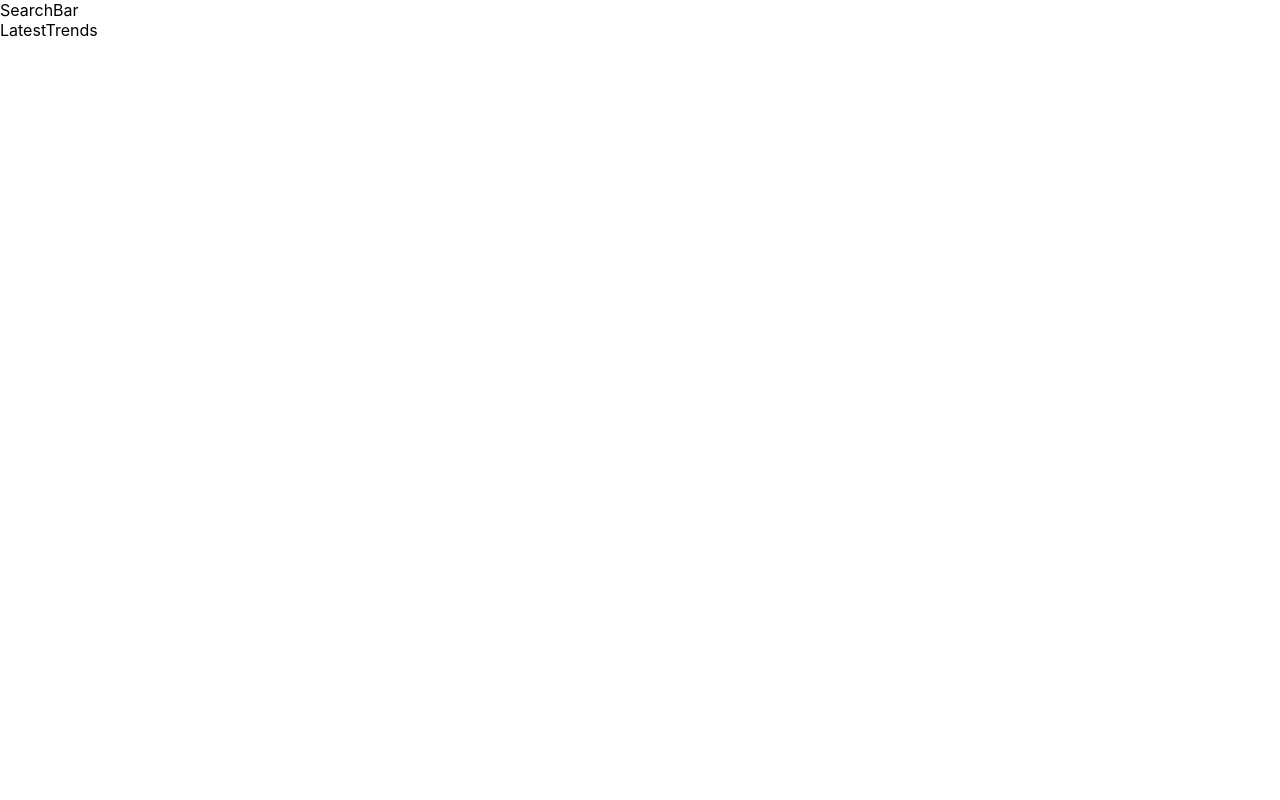
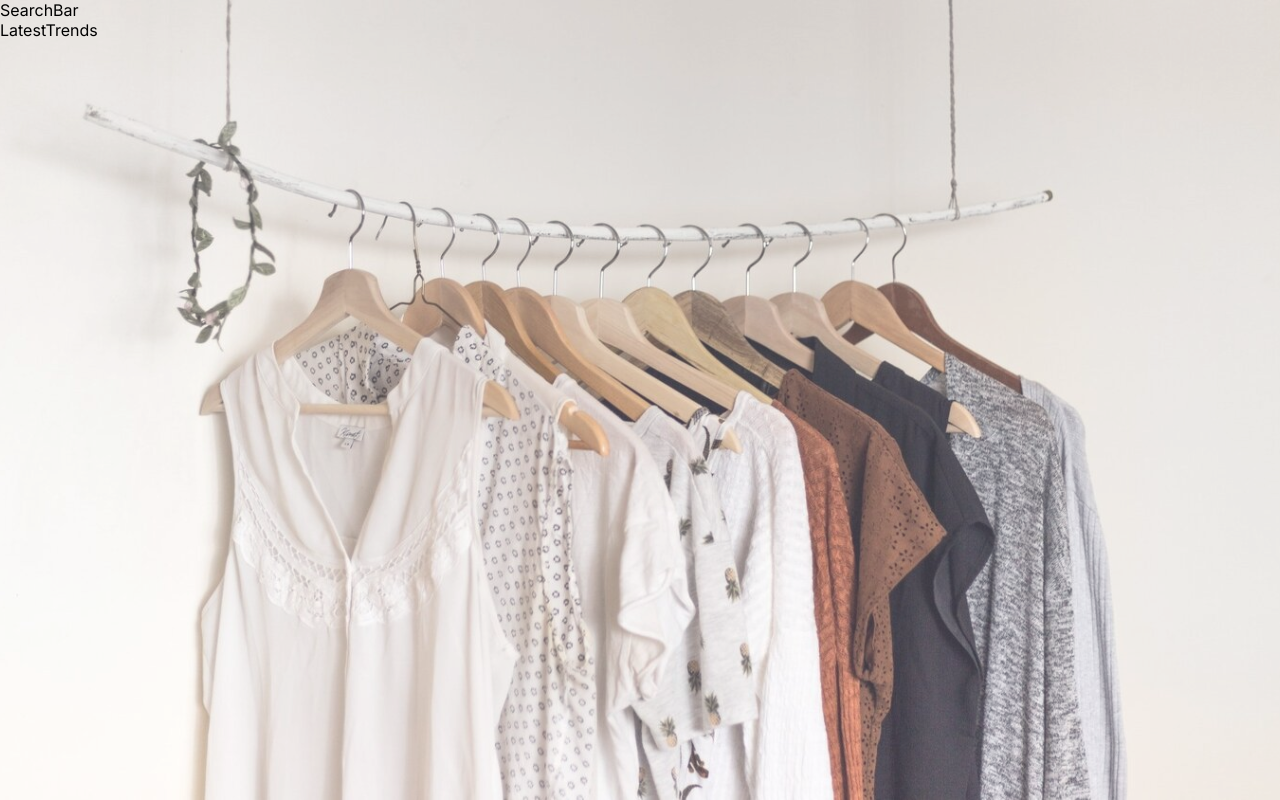
Before and after one commit to swarajspatil158/search-app-ui, a React (Create React App) app: page / in a window 1280 px wide. Built offline with nearby package versions, Linux system fonts and the light colour scheme.

Commit message:
sass setup and home background added

```diff
--- a/package.json
+++ b/package.json
@@ -8,7 +8,8 @@
     "@testing-library/user-event": "^13.2.1",
     "react": "^18.2.0",
     "react-dom": "^18.2.0",
-    "react-scripts": "5.0.1"
+    "react-scripts": "5.0.1",
+    "sass": "^1.53.0"
   },
   "scripts": {
     "start": "react-scripts start",
--- a/src/index.css
+++ b/src/index.css
@@ -1,13 +1,7 @@
+@import url("https://fonts.googleapis.com/css2?family=Inter:wght@100;300;400;500;700&display=swap");
 body {
   margin: 0;
-  font-family: -apple-system, BlinkMacSystemFont, 'Segoe UI', 'Roboto', 'Oxygen',
-    'Ubuntu', 'Cantarell', 'Fira Sans', 'Droid Sans', 'Helvetica Neue',
-    sans-serif;
+  font-family: "Inter", sans-serif;
   -webkit-font-smoothing: antialiased;
   -moz-osx-font-smoothing: grayscale;
 }
-
-code {
-  font-family: source-code-pro, Menlo, Monaco, Consolas, 'Courier New',
-    monospace;
-}
--- a/src/pages/Home.jsx
+++ b/src/pages/Home.jsx
@@ -1,10 +1,11 @@
 import React from "react";
 import SearchBar from "../components/SearchBar";
 import LatestTrends from "../components/LatestTrends";
+import styles from "./home.module.scss";
 
 const Home = () => {
   return (
-    <div>
+    <div className={`${styles.mainBg}`}>
       <SearchBar />
       <LatestTrends />
     </div>
--- /dev/null
+++ b/src/pages/home.module.scss
@@ -0,0 +1,17 @@
+$assetsPath: "../assets";
+
+@mixin bg-image($image-width, $image-height) {
+  background-size: cover;
+  height: 100vh;
+  display: block;
+  position: relative;
+  background-position: center center;
+  filter: contrast(100%);
+  background-color: rgba(215, 224, 255, 0.26);
+  background-blend-mode: screen;
+}
+
+.mainBg {
+  background-image: url("../assets/main-bg.jpg");
+  @include bg-image(100vw, 100vh);
+}
```
Also changed, not shown: src/assets/main-bg.jpg, 1 other file (tests, documents, lock files or other folders).
